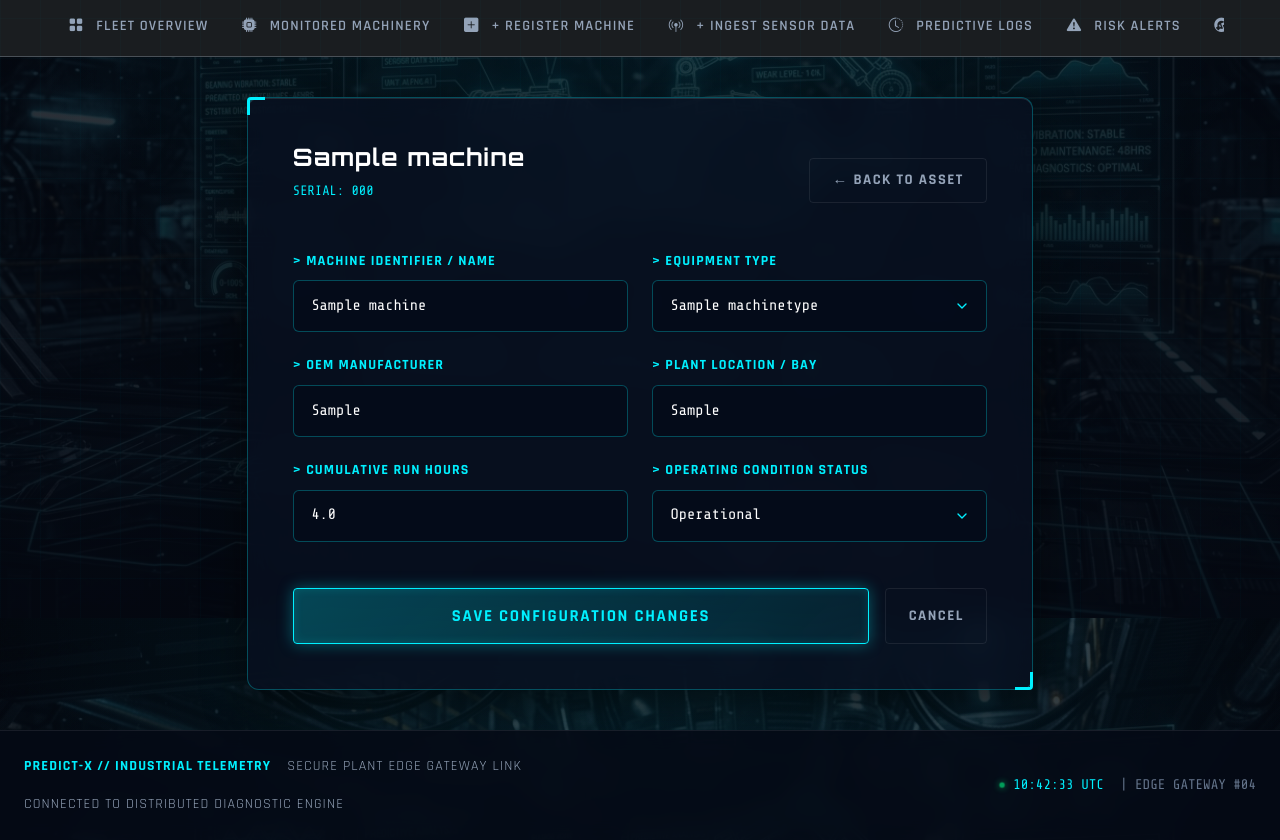
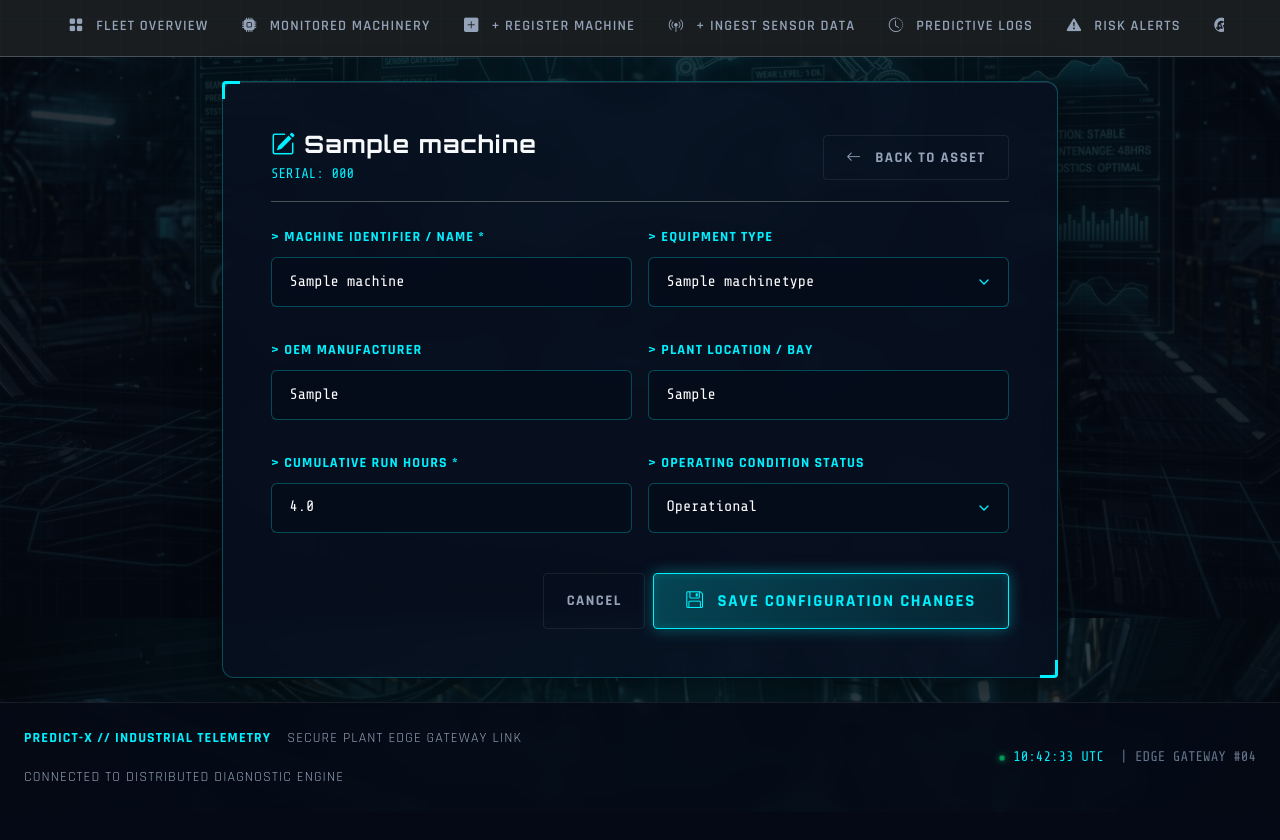
Before and after one commit to VishnuSuresh0204/Predictive_Maintenance, a Django app: page /edit-machine/1/ in a window 1280 px wide; the page is wider, and only the part inside the window is pictured. Shown: the part 182-1022 px from the top of that part. After the commit the page ends 963 px from the top of that part, so only its background shows below. Run offline with Django 5.2, Linux system fonts and the light colour scheme; a user stored in the database is signed in; tables that the repository leaves empty hold one stand-in row (values such as "Sample post").

Commit message:
Update machine edit template

```diff
--- a/maintain/templates/ORGANIZATION/edit_machine.html
+++ b/maintain/templates/ORGANIZATION/edit_machine.html
@@ -6,28 +6,33 @@
 {% block page_subtitle %}Update operating hours, location bay, and operating condition state{% endblock %}
 
 {% block content %}
-<div class="container" style="max-width: 850px;">
-  <div class="glass-panel cyber-panel" style="padding: 2.8rem;">
-    <div style="display: flex; justify-content: space-between; align-items: center; margin-bottom: 2rem;">
+<div class="container py-4" style="max-width: 900px;">
+  <div class="glass-panel cyber-panel p-4 p-md-5">
+    <div class="d-flex justify-content-between align-items-center border-bottom border-cyan pb-3 mb-4">
       <div>
-        <h3 style="font-size: 1.5rem; color: #fff;">{{ machine.machine_name }}</h3>
-        <p class="font-mono text-cyan" style="font-size: 0.85rem;">SERIAL: {{ machine.serial_number }}</p>
+        <h3 class="h4 text-light font-display mb-1"><i class="bi bi-pencil-square text-cyan me-2"></i>{{ machine.machine_name }}</h3>
+        <p class="font-mono text-cyan small mb-0">SERIAL: {{ machine.serial_number }}</p>
       </div>
-      <a href="/machine/{{ machine.id }}/" class="cyber-btn cyber-btn-ghost">&larr; Back to Asset</a>
+      <a href="/machine/{{ machine.id }}/" class="cyber-btn cyber-btn-ghost">
+        <i class="bi bi-arrow-left me-1"></i> Back to Asset
+      </a>
     </div>
 
     <form action="/edit-machine/{{ machine.id }}/" method="POST">
       {% csrf_token %}
 
-      <div style="display: grid; grid-template-columns: 1fr 1fr; gap: 1.5rem;">
-        <div class="form-group">
-          <label for="machine_name" class="form-label">&gt; MACHINE IDENTIFIER / NAME</label>
-          <input type="text" id="machine_name" name="machine_name" class="cyber-input" value="{{ machine.machine_name }}" required>
+      <div class="row g-3">
+        <div class="col-12 col-md-6">
+          <div class="mb-3">
+            <label for="machine_name" class="form-label font-tech text-cyan small fw-bold">&gt; MACHINE IDENTIFIER / NAME *</label>
+            <input type="text" id="machine_name" name="machine_name" class="form-control cyber-input" value="{{ machine.machine_name }}" required>
+          </div>
         </div>
 
-        <div class="form-group">
-          <label for="machine_type_id" class="form-label">&gt; EQUIPMENT TYPE</label>
-          <select id="machine_type_id" name="machine_type_id" class="cyber-input">
+        <div class="col-12 col-md-6">
+          <div class="mb-3">
+            <label for="machine_type_id" class="form-label font-tech text-cyan small fw-bold">&gt; EQUIPMENT TYPE</label>
+            <select id="machine_type_id" name="machine_type_id" class="form-select cyber-input">
               <option value="">-- Select Type --</option>
               {% for mt in machine_types %}
               <option value="{{ mt.id }}" {% if machine.machine_type_id == mt.id %}selected{% endif %}>{{ mt.name }}</option>
@@ -36,27 +41,31 @@
           </div>
         </div>
 
-      <div style="display: grid; grid-template-columns: 1fr 1fr; gap: 1.5rem;">
-        <div class="form-group">
-          <label for="manufacturer" class="form-label">&gt; OEM MANUFACTURER</label>
-          <input type="text" id="manufacturer" name="manufacturer" class="cyber-input" value="{{ machine.manufacturer }}">
-        </div>
-
-        <div class="form-group">
-          <label for="location" class="form-label">&gt; PLANT LOCATION / BAY</label>
-          <input type="text" id="location" name="location" class="cyber-input" value="{{ machine.location }}">
+        <div class="col-12 col-md-6">
+          <div class="mb-3">
+            <label for="manufacturer" class="form-label font-tech text-cyan small fw-bold">&gt; OEM MANUFACTURER</label>
+            <input type="text" id="manufacturer" name="manufacturer" class="form-control cyber-input" value="{{ machine.manufacturer }}">
           </div>
         </div>
 
-      <div style="display: grid; grid-template-columns: 1fr 1fr; gap: 1.5rem;">
-        <div class="form-group">
-          <label for="operating_hours" class="form-label">&gt; CUMULATIVE RUN HOURS</label>
-          <input type="number" step="0.1" min="0" id="operating_hours" name="operating_hours" class="cyber-input" value="{{ machine.operating_hours }}" required>
+        <div class="col-12 col-md-6">
+          <div class="mb-3">
+            <label for="location" class="form-label font-tech text-cyan small fw-bold">&gt; PLANT LOCATION / BAY</label>
+            <input type="text" id="location" name="location" class="form-control cyber-input" value="{{ machine.location }}">
+          </div>
         </div>
 
-        <div class="form-group">
-          <label for="status" class="form-label">&gt; OPERATING CONDITION STATUS</label>
-          <select id="status" name="status" class="cyber-input">
+        <div class="col-12 col-md-6">
+          <div class="mb-3">
+            <label for="operating_hours" class="form-label font-tech text-cyan small fw-bold">&gt; CUMULATIVE RUN HOURS *</label>
+            <input type="number" step="0.1" min="0" id="operating_hours" name="operating_hours" class="form-control cyber-input" value="{{ machine.operating_hours }}" required>
+          </div>
+        </div>
+
+        <div class="col-12 col-md-6">
+          <div class="mb-3">
+            <label for="status" class="form-label font-tech text-cyan small fw-bold">&gt; OPERATING CONDITION STATUS</label>
+            <select id="status" name="status" class="form-select cyber-input">
               <option value="Operational" {% if machine.status == 'Operational' %}selected{% endif %}>Operational</option>
               <option value="Under Maintenance" {% if machine.status == 'Under Maintenance' %}selected{% endif %}>Under Maintenance</option>
               <option value="Stopped" {% if machine.status == 'Stopped' %}selected{% endif %}>Stopped</option>
@@ -64,12 +73,13 @@
             </select>
           </div>
         </div>
+      </div>
 
-      <div style="display: flex; gap: 1rem; margin-top: 1.5rem;">
-        <button type="submit" class="cyber-btn cyber-btn-cyan cyber-btn-lg" style="flex: 1;">
-          SAVE CONFIGURATION CHANGES
+      <div class="d-flex gap-2 justify-content-end mt-4">
+        <a href="/machine/{{ machine.id }}/" class="cyber-btn cyber-btn-ghost">Cancel</a>
+        <button type="submit" class="cyber-btn cyber-btn-cyan cyber-btn-lg">
+          <i class="bi bi-floppy me-1"></i> SAVE CONFIGURATION CHANGES
         </button>
-        <a href="/machine/{{ machine.id }}/" class="cyber-btn cyber-btn-ghost">Cancel</a>
       </div>
     </form>
   </div>
```
Lines whose indentation alone changed are shown as unchanged.
